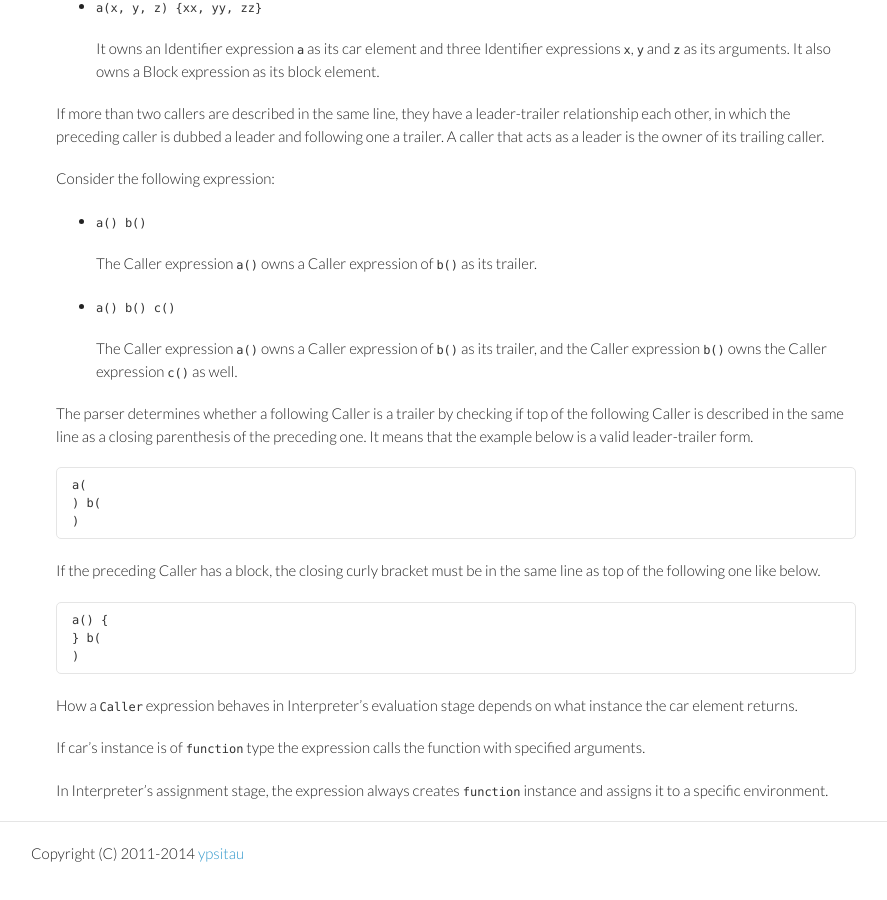
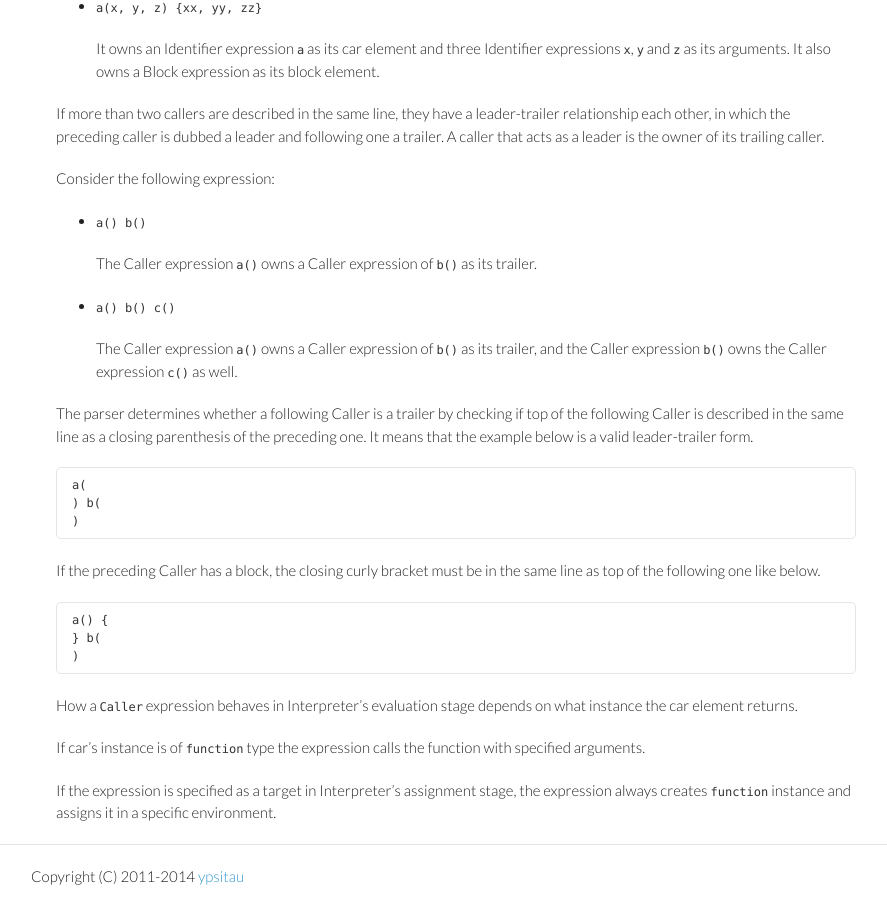
Before and after one commit to rudidude86/gura-lang.github.io, a Jekyll site: the page built from documents/Syntax.md, in a window 1280 px wide and 900 px high, scrolled down 15268 px. Shown: the whole window, without its empty margins (184-1071 px from the left). Built offline with Jekyll 4.4.1, drawn with Linux system fonts in a browser that asks for light colours; Markdown is read by kramdown in place of the engine named in the settings; before the commit the page ends 16146 px from its top, so only the background shows below that.

Commit message:
updated documents

```diff
--- a/documents/Syntax.md
+++ b/documents/Syntax.md
@@ -830,5 +830,5 @@ depends on what instance the car element returns.
 If car's instance is of `function` type
 the expression calls the function with specified arguments.
 
-In Interpreter's assignment stage,
-the expression always creates `function` instance and assigns it to a specific environment.
+If the expression is specified as a target in Interpreter's assignment stage,
+the expression always creates `function` instance and assigns it in a specific environment.
```
